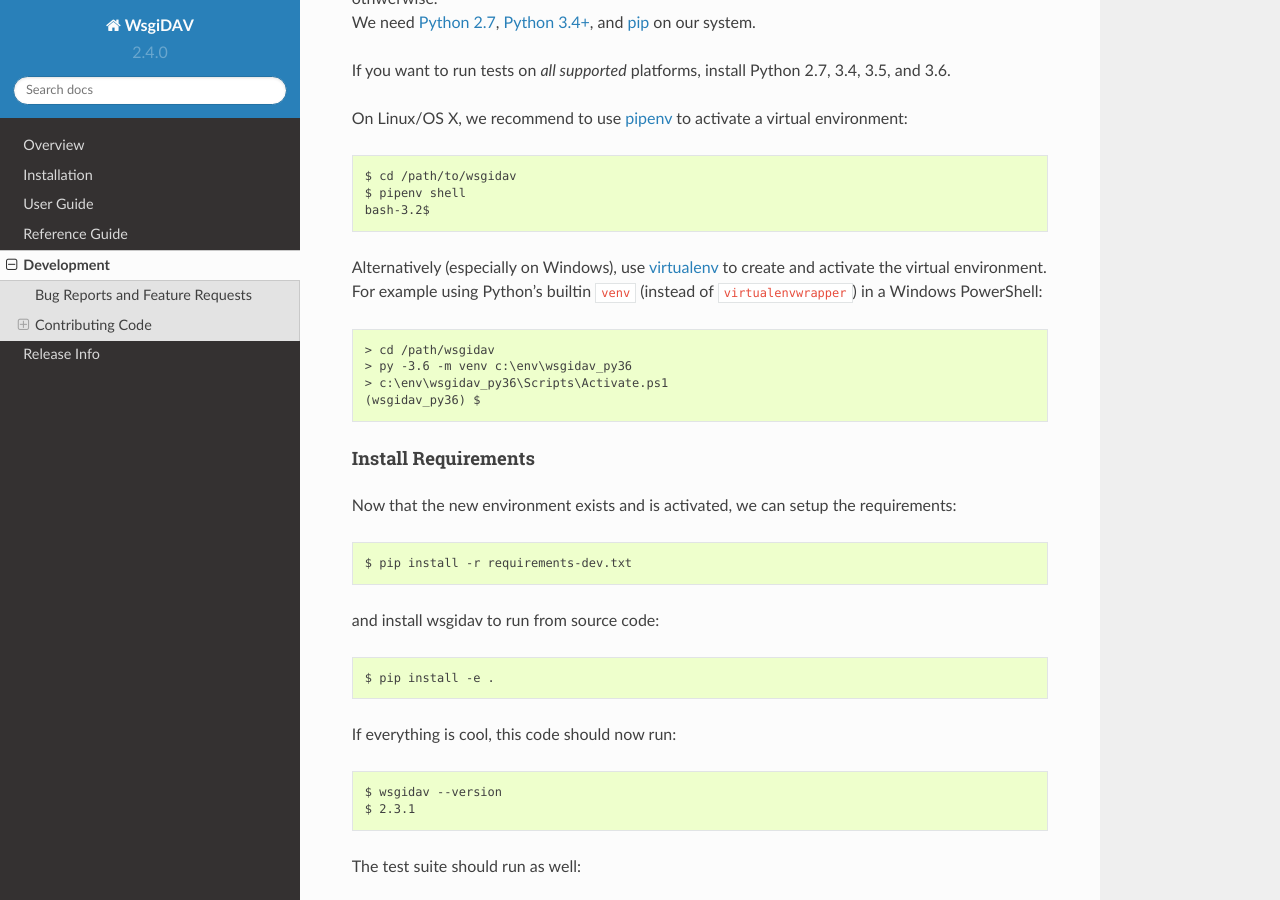
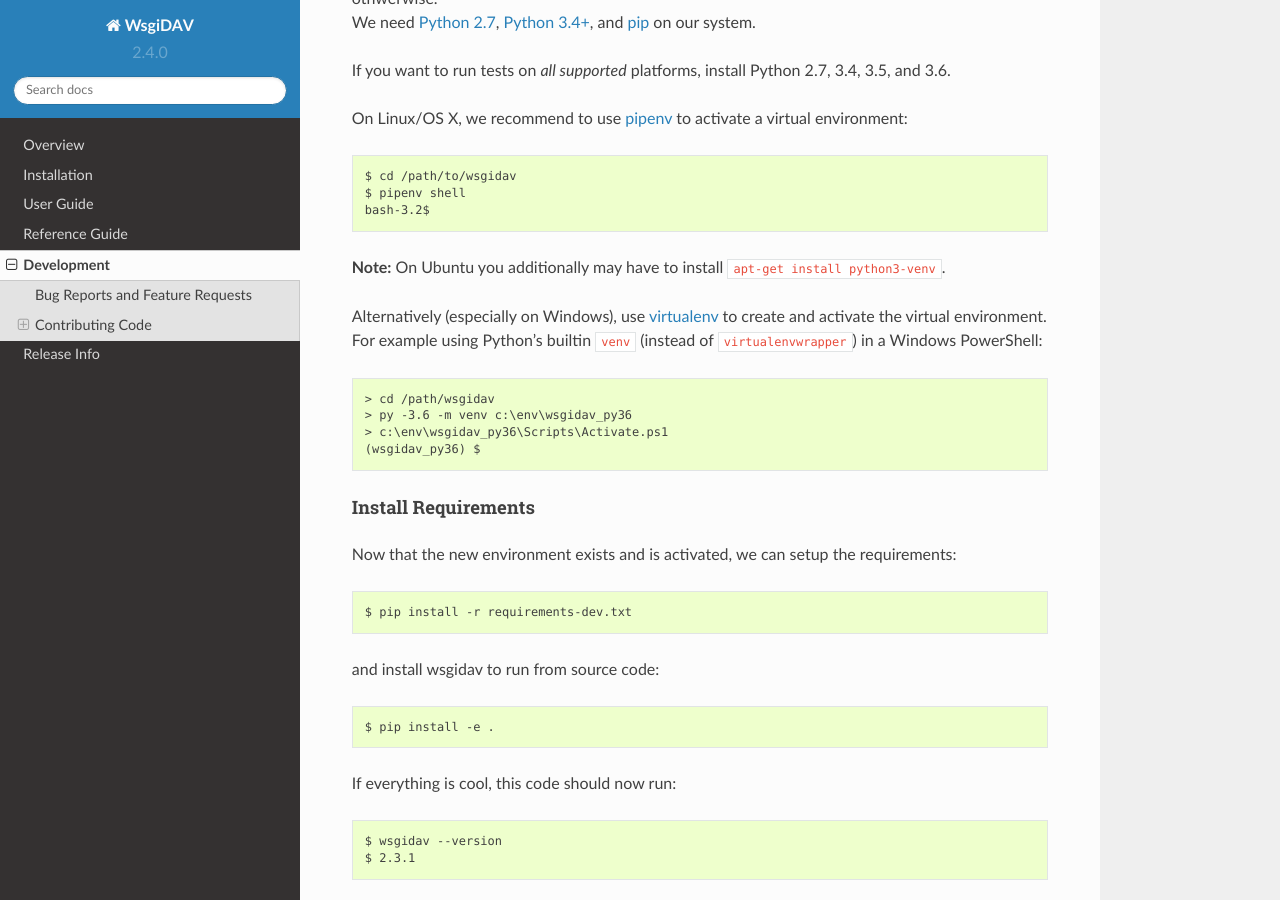
Before and after one commit to mar10/wsgidav, a Sphinx documentation site: the page built from doc/sphinx/development.rst, in a window 1280 px wide and 900 px high, scrolled down 2420 px. Built offline with Sphinx 7.4.7 and the Read the Docs theme 2.0.0, drawn with Linux system fonts in a browser that asks for light colours; pages that are not in the unit, such as notebooks, are missing from menus; the version number is read from the project's files by our own code.

Commit message:
Add Pipfile

```diff
--- a/doc/sphinx/development.rst
+++ b/doc/sphinx/development.rst
@@ -135,6 +135,9 @@
     $ pipenv shell
     bash-3.2$
 
+**Note:** On Ubuntu you additionally may have to install ``apt-get install python3-venv``.
+
+
 Alternatively (especially on Windows), use `virtualenv <https://virtualenv.pypa.io/en/latest/>`_
 to create and activate the virtual environment.
 For example using Python's builtin ``venv`` (instead of ``virtualenvwrapper``)
--- a/requirements-dev.txt
+++ b/requirements-dev.txt
@@ -1,4 +1,7 @@
+# NOTE: Keep in sync with Pipfile!
+
 -r requirements.txt
+
 cx_Freeze
 Paste~=2.0
 pytest~=2.7
--- a/setup.py
+++ b/setup.py
@@ -86,6 +86,7 @@
 
 tests_require = [
     "cheroot",
+    "flake8",
     "pytest",
     "pytest-cov",
     "tox",
```
Also changed, not shown: 3 other files.
